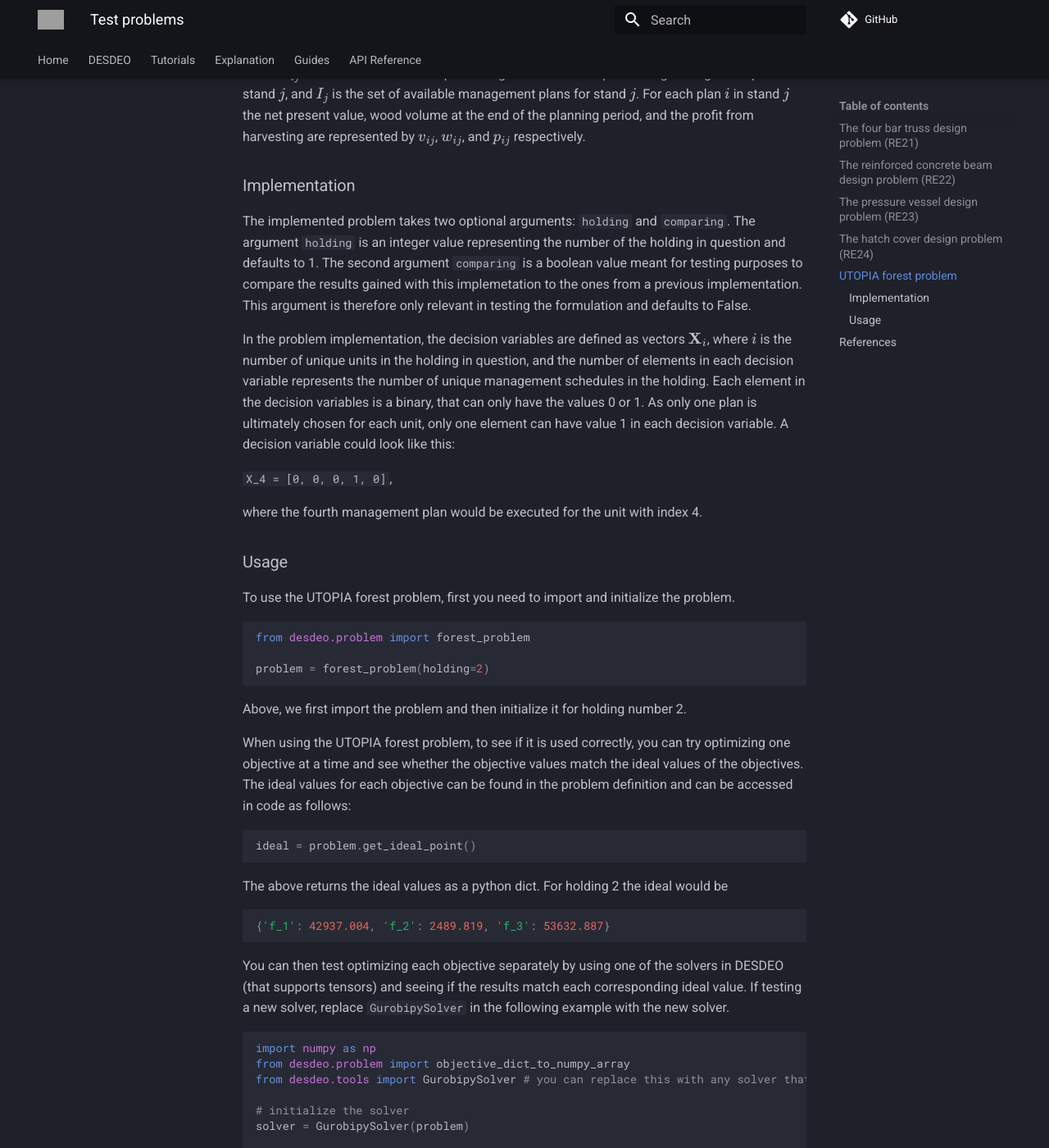
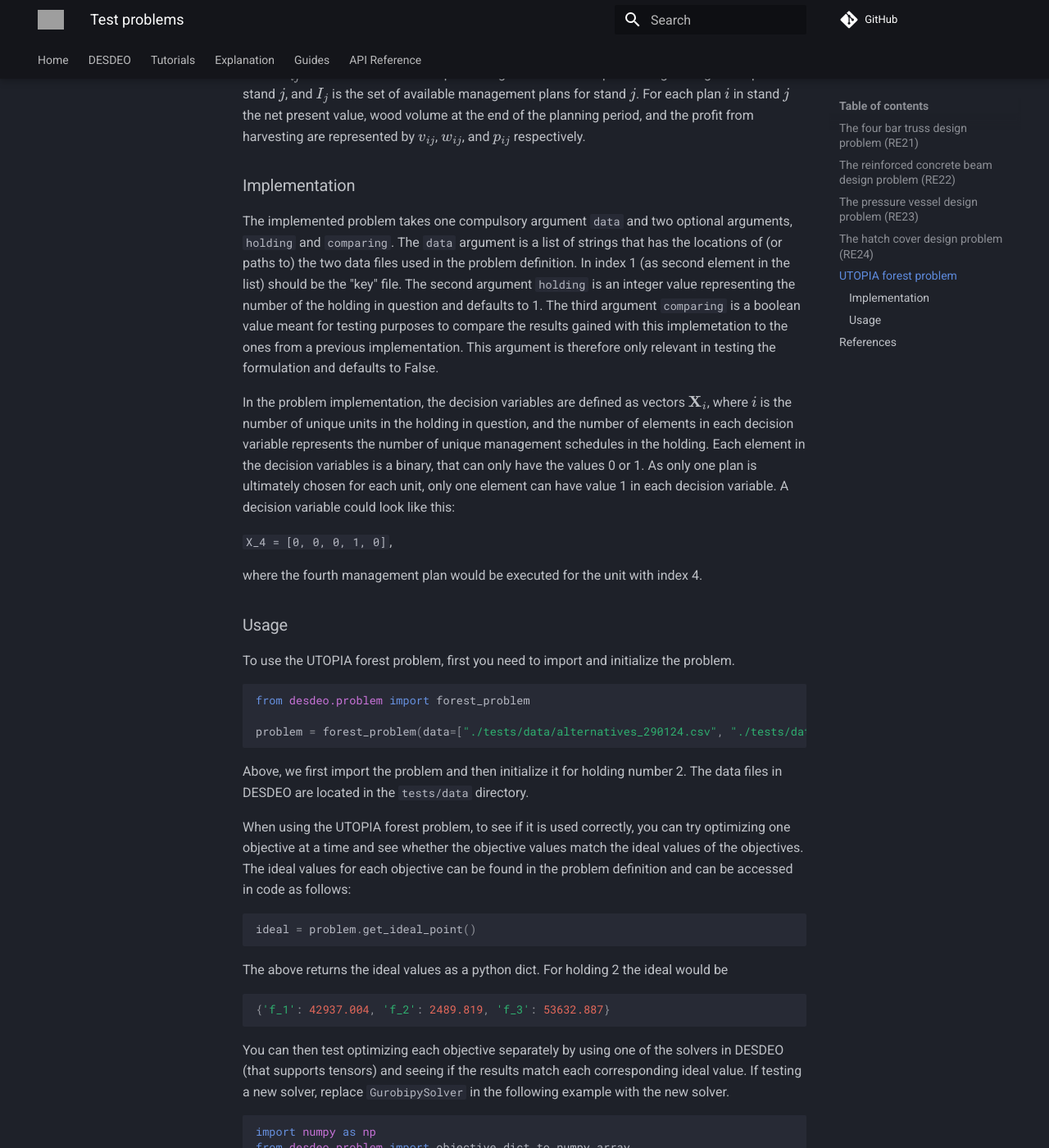
Before and after one commit to industrial-optimization-group/DESDEO, an MkDocs documentation site: the page built from docs/explanation/test_problems.md, in a window 1280 px wide and 1400 px high, scrolled down 3398 px. Shown: the whole window at 82% size. Built offline with MkDocs 1.6.1 and Material for MkDocs 9.7.7, drawn with Linux system fonts in a browser that asks for light colours; comment, search, counter and statistics services are not loaded; some of the changed text lies outside the part shown; grey boxes are pictures that could not be loaded.

Commit message:
Added documentation about data argument.

````diff
--- a/docs/explanation/test_problems.md
+++ b/docs/explanation/test_problems.md
@@ -96,9 +96,11 @@ are represented by $v_{ij}$, $w_{ij}$, and $p_{ij}$ respectively.
 
 ### Implementation
 
-The implemented problem takes two optional arguments: `holding` and `comparing`.
-The argument `holding` is an integer value representing the number of the holding in question and defaults to 1.
-The second argument `comparing` is a boolean value meant for testing purposes to compare the results gained with this implemetation
+The implemented problem takes one compulsory argument `data` and two optional arguments, `holding` and `comparing`.
+The `data` argument is a list of strings that has the locations of (or paths to) the two data files used in the problem definition.
+In index 1 (as second element in the list) should be the "key" file.
+The second argument `holding` is an integer value representing the number of the holding in question and defaults to 1.
+The third argument `comparing` is a boolean value meant for testing purposes to compare the results gained with this implemetation
 to the ones from a previous implementation.
 This argument is therefore only relevant in testing the formulation and defaults to False.
 
@@ -120,10 +122,11 @@ To use the UTOPIA forest problem, first you need to import and initialize the pr
 ```python
 from desdeo.problem import forest_problem
 
-problem = forest_problem(holding=2)
+problem = forest_problem(data=["./tests/data/alternatives_290124.csv", "./tests/data/alternatives_key_290124.csv"], holding=2)
 ```
 
 Above, we first import the problem and then initialize it for holding number 2.
+The data files in DESDEO are located in the `tests/data` directory.
 
 When using the UTOPIA forest problem, to see if it is used correctly, you can try optimizing one objective at a time
 and see whether the objective values match the ideal values of the objectives.
@@ -149,7 +152,7 @@ from desdeo.problem import objective_dict_to_numpy_array
 from desdeo.tools import GurobipySolver # you can replace this with any solver that supports tensors
 
 # initialize the solver
-solver = GurobipySolver(problem)
+solver = GurobipySolver(problem) # again, replace GurobipySolver with the solver being tested
 
 # optimize each objective separately
 f_1_results = solver.solve("f_1_min").optimal_objectives # always solve using <objective_symbol>_min
````
Also changed, not shown: other parts of docs/explanation/test_problems.md (+1 -1 lines).
